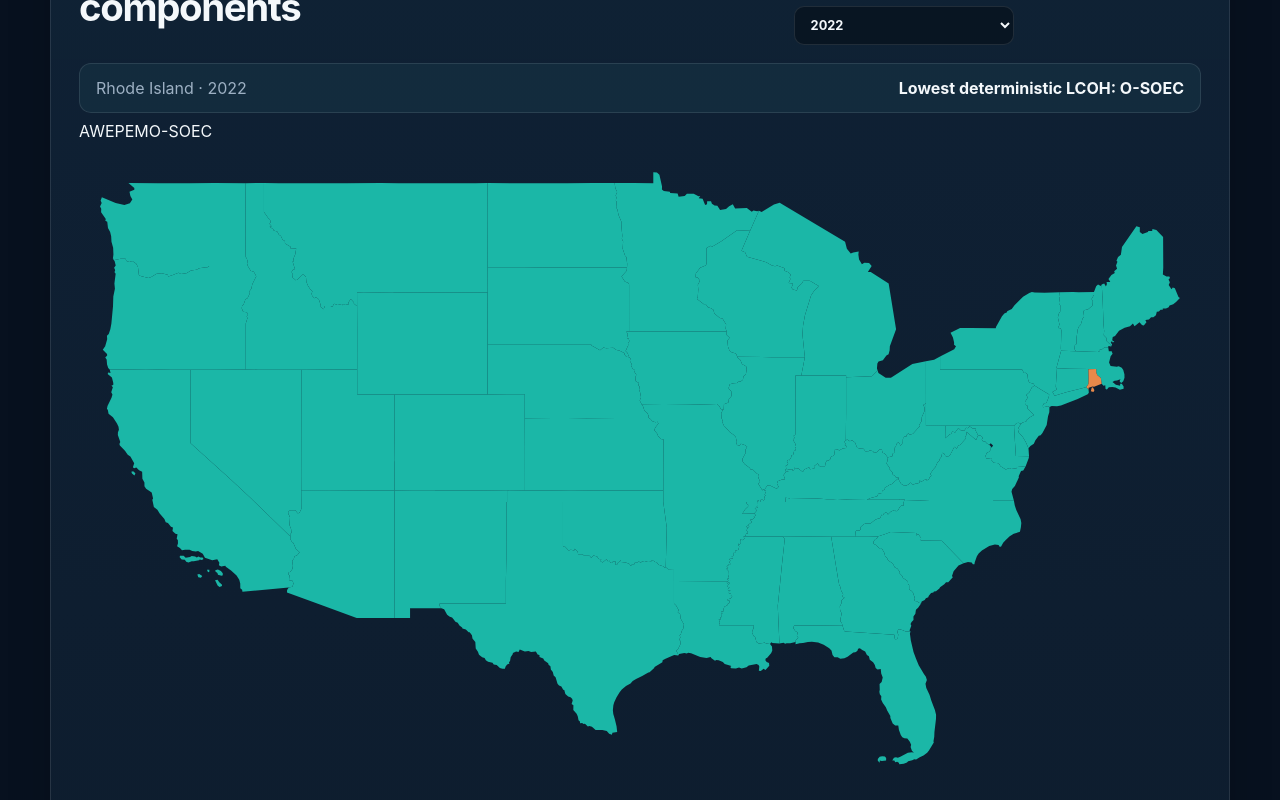
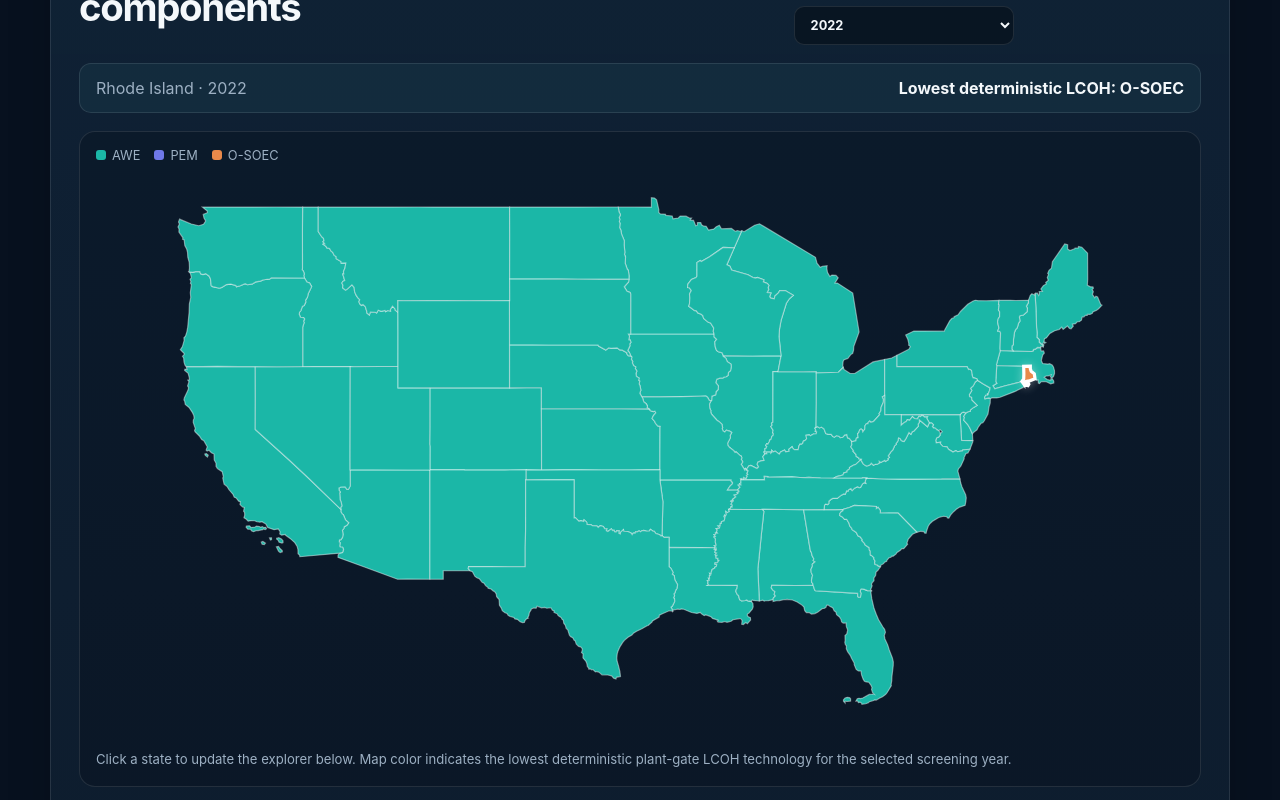
Before and after one commit to AndreNavaJime/GreenHydrogen, a Next.js app: page / in a window 1280 px wide. Shown: the part 1160-1960 px from the top of the page. Built offline with nearby package versions, Linux system fonts and the light colour scheme.

Commit message:
Style interactive state technology map

```diff
--- a/app/globals.css
+++ b/app/globals.css
@@ -174,3 +174,48 @@ code { color: #d6e5ed; background: rgba(255,255,255,.05); border-radius: 5px; pa
   .winner-banner { align-items: flex-start; flex-direction: column; }
   .mini-grid { grid-template-columns: 1fr; }
 }
+
+
+.map-shell {
+  margin: 18px 0;
+  border: 1px solid var(--line);
+  background: rgba(4,12,22,.28);
+  border-radius: 16px;
+  padding: 16px;
+}
+.us-map {
+  display: block;
+  width: 100%;
+  height: auto;
+  max-height: 560px;
+}
+.state-shape {
+  stroke: rgba(255,255,255,.45);
+  stroke-width: 1.15;
+  vector-effect: non-scaling-stroke;
+  cursor: pointer;
+  transition: opacity .15s ease, stroke-width .15s ease, filter .15s ease;
+}
+.state-shape:hover,
+.state-shape:focus {
+  opacity: .86;
+  stroke: #ffffff;
+  stroke-width: 2;
+  outline: none;
+  filter: brightness(1.08);
+}
+.state-shape.selected {
+  stroke: #ffffff;
+  stroke-width: 3.2;
+  filter: drop-shadow(0 0 5px rgba(255,255,255,.35));
+}
+.map-legend {
+  display: flex;
+  gap: 14px;
+  flex-wrap: wrap;
+  margin-bottom: 8px;
+  color: var(--muted);
+  font-size: .8rem;
+}
+.map-legend span { display: inline-flex; align-items: center; gap: 6px; }
+.map-legend i { width: 10px; height: 10px; border-radius: 3px; display: inline-block; }
```
